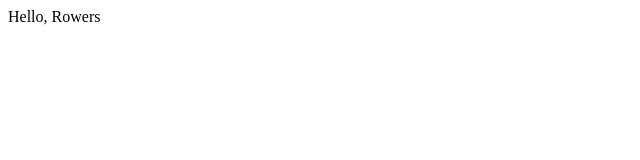
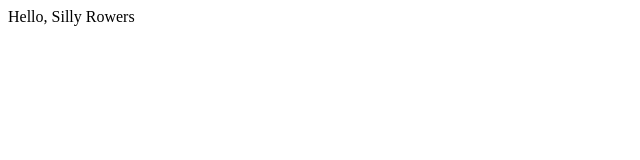
Before and after one commit to amieskola/rowing, a plain HTML site: page index.html in a window 1280 px wide. Shown: the full height of the page, 0-640 px from the left. Drawn offline with Linux system fonts and the light colour scheme.

Commit message:
Update index.html

```diff
--- a/index.html
+++ b/index.html
@@ -1,6 +1,6 @@
 <html>
 <head><title>Rowing</title></head>
   <body>
-    <p>Hello, Rowers</p>
+    <p>Hello, Silly Rowers</p>
   </body>
 </html>
```
